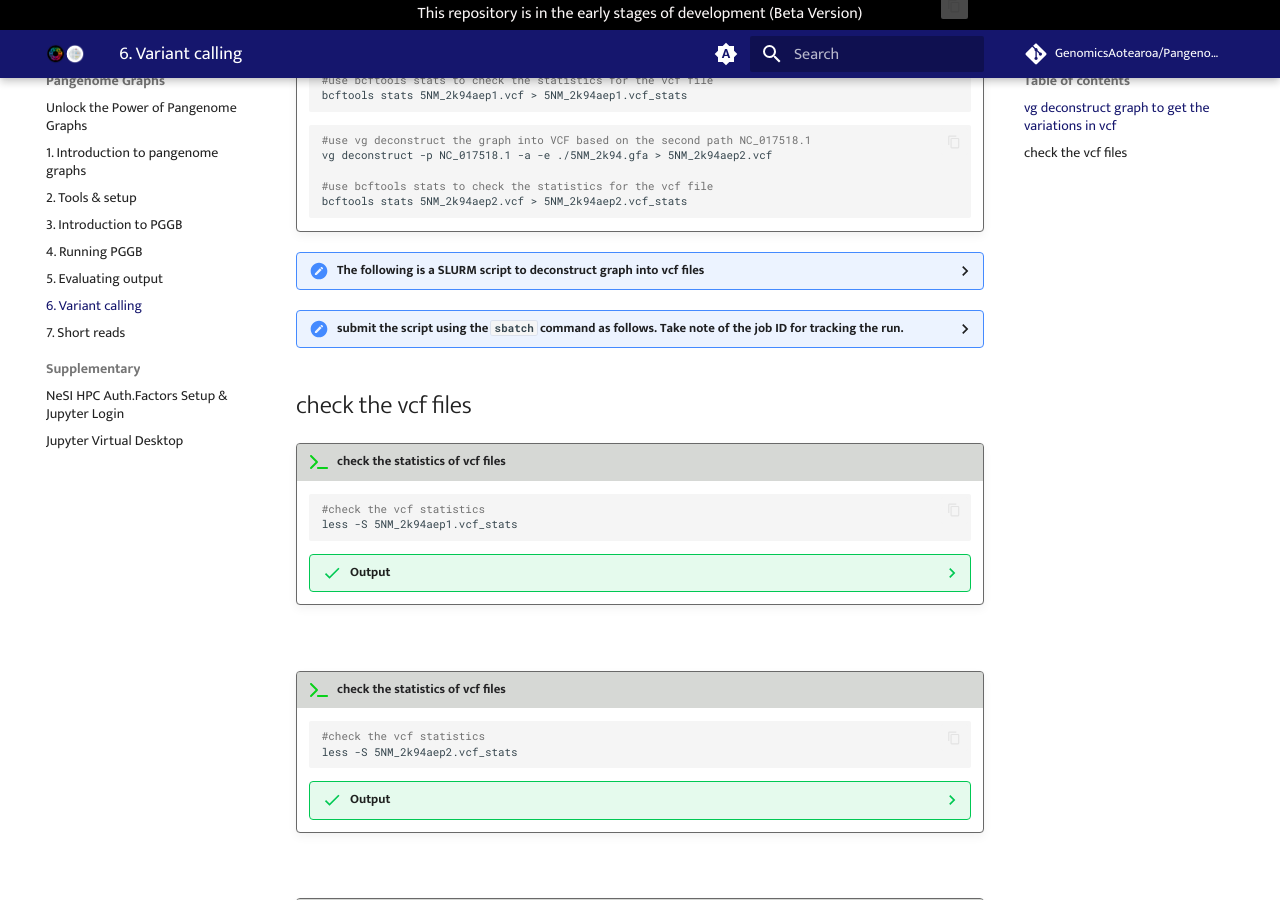
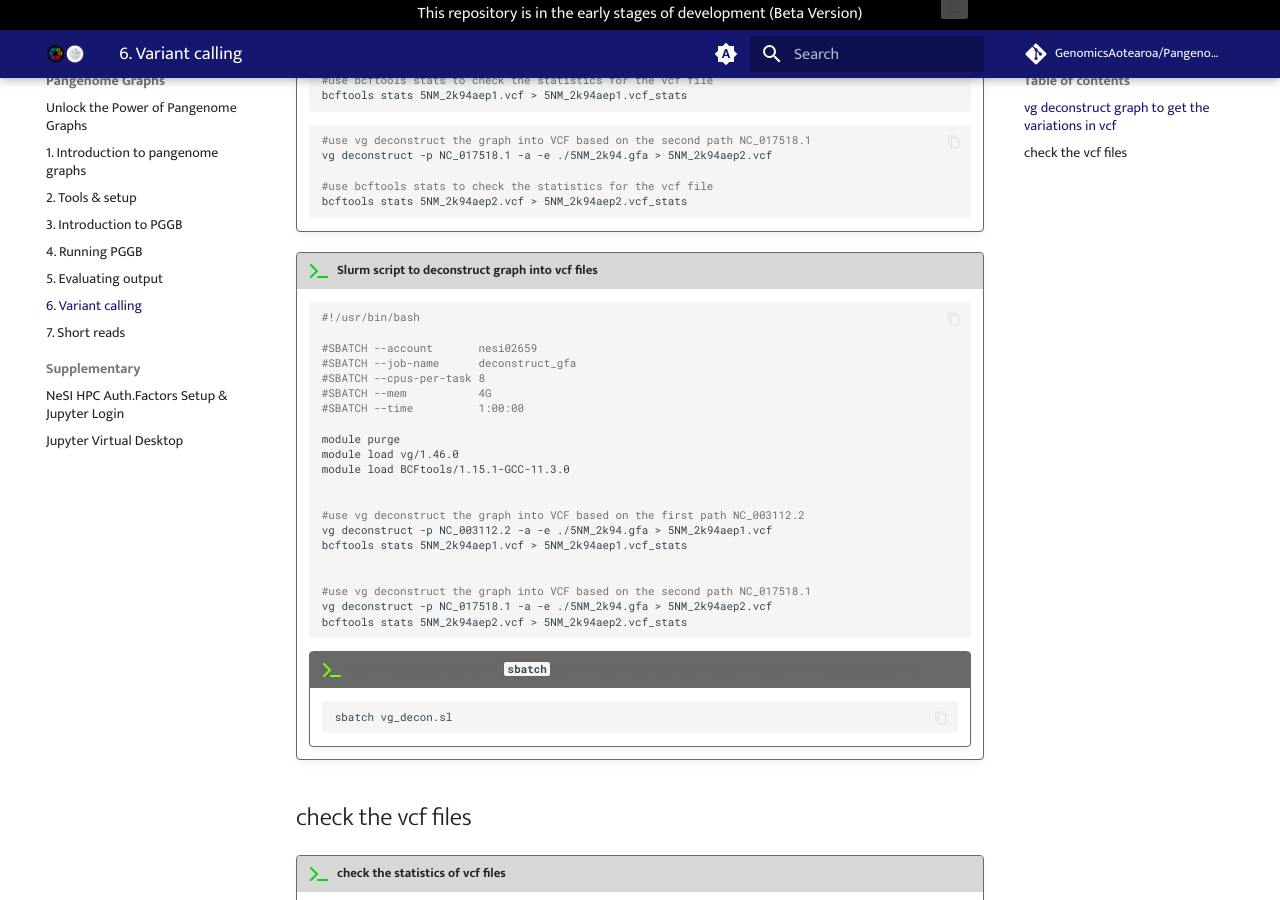
Before and after one commit to GenomicsAotearoa/Pangenome-Graphs-Workshop, an MkDocs documentation site: the page built from docs/6_Variant_calling.md, in a window 1280 px wide and 900 px high, scrolled down 1401 px. Built offline with MkDocs 1.6.1 and Material for MkDocs 9.7.7, drawn with Linux system fonts in a browser that asks for light colours; comment, search, counter and statistics services are not loaded.

Commit message:
update slurm script

````diff
--- a/docs/6_Variant_calling.md
+++ b/docs/6_Variant_calling.md
@@ -72,12 +72,12 @@ An example run to obtain VCF files from GFA.
     bcftools stats 5NM_2k94aep2.vcf > 5NM_2k94aep2.vcf_stats
     ```
 
-??? infor "The following is a SLURM script to deconstruct graph into vcf files"
+!!! terminal-2 "Slurm script to deconstruct graph into vcf files"
 
     ```bash
     #!/usr/bin/bash
 
-    #SBATCH --account       ga03793
+    #SBATCH --account       nesi02659
     #SBATCH --job-name      deconstruct_gfa
     #SBATCH --cpus-per-task 8
     #SBATCH --mem           4G
@@ -99,11 +99,11 @@ An example run to obtain VCF files from GFA.
 
 
     ```
-??? infor "submit the script using the `sbatch` command as follows. Take note of the job ID for tracking the run."
+    !!! terminal "submit the script using the `sbatch` command as follows. Take note of the job ID for tracking the run."
 
-    ```bash
-    sbatch vg_decon.sl
-    ```
+        ```bash
+        sbatch vg_decon.sl
+        ```
 
 ## check the vcf files
 
````
